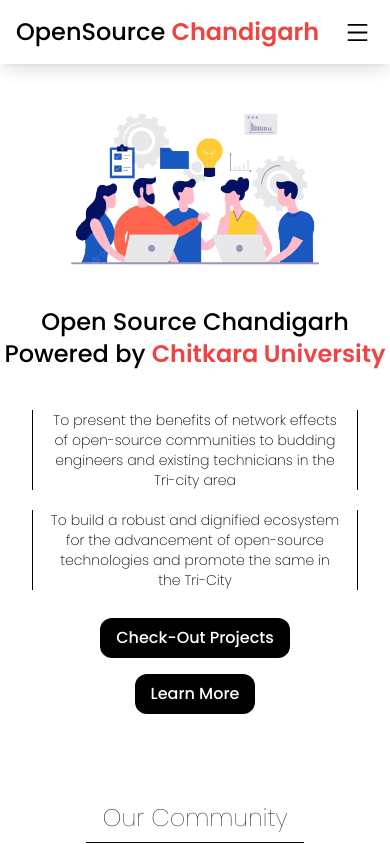
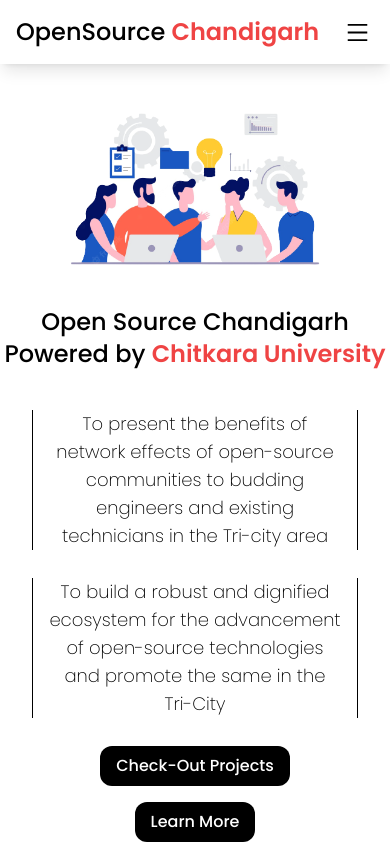
Before and after one commit to aakashj001/open-source-chandigarh, a React (Create React App) app: page / in a window 390 px wide. Shown: the top 844 px of the page. Built offline with nearby package versions, Linux system fonts and the light colour scheme.

Commit message:
Low viewport font fixed

```diff
--- a/src/components/Main.js
+++ b/src/components/Main.js
@@ -10,7 +10,7 @@
         Open Source Chandigarh Powered by{" "}
         <font className="text-red-500 font-semibold">Chitkara University</font>
       </div>
-      <div className="font-extralight text-sm mx-8 mt-10 flex flex-col items-center justify-center md:text-xl text-center">
+      <div className="font-extralight mx-8 mt-10 flex flex-col items-center justify-center text-lg md:text-xl text-center">
         <font className="border-l border-r border-black px-4">
           To present the benefits of network effects of open-source communities
           to budding engineers and existing technicians in the Tri-city area
```
